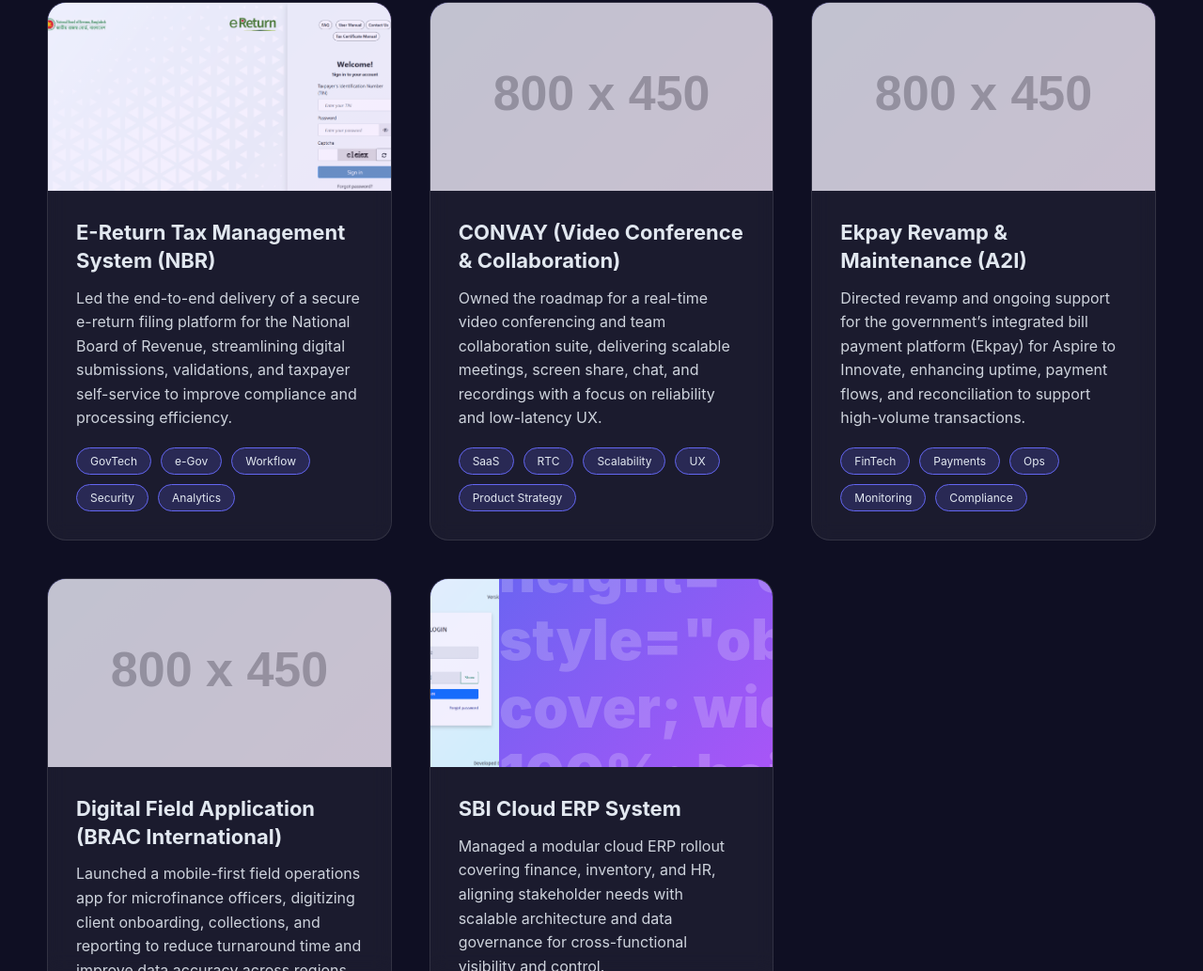
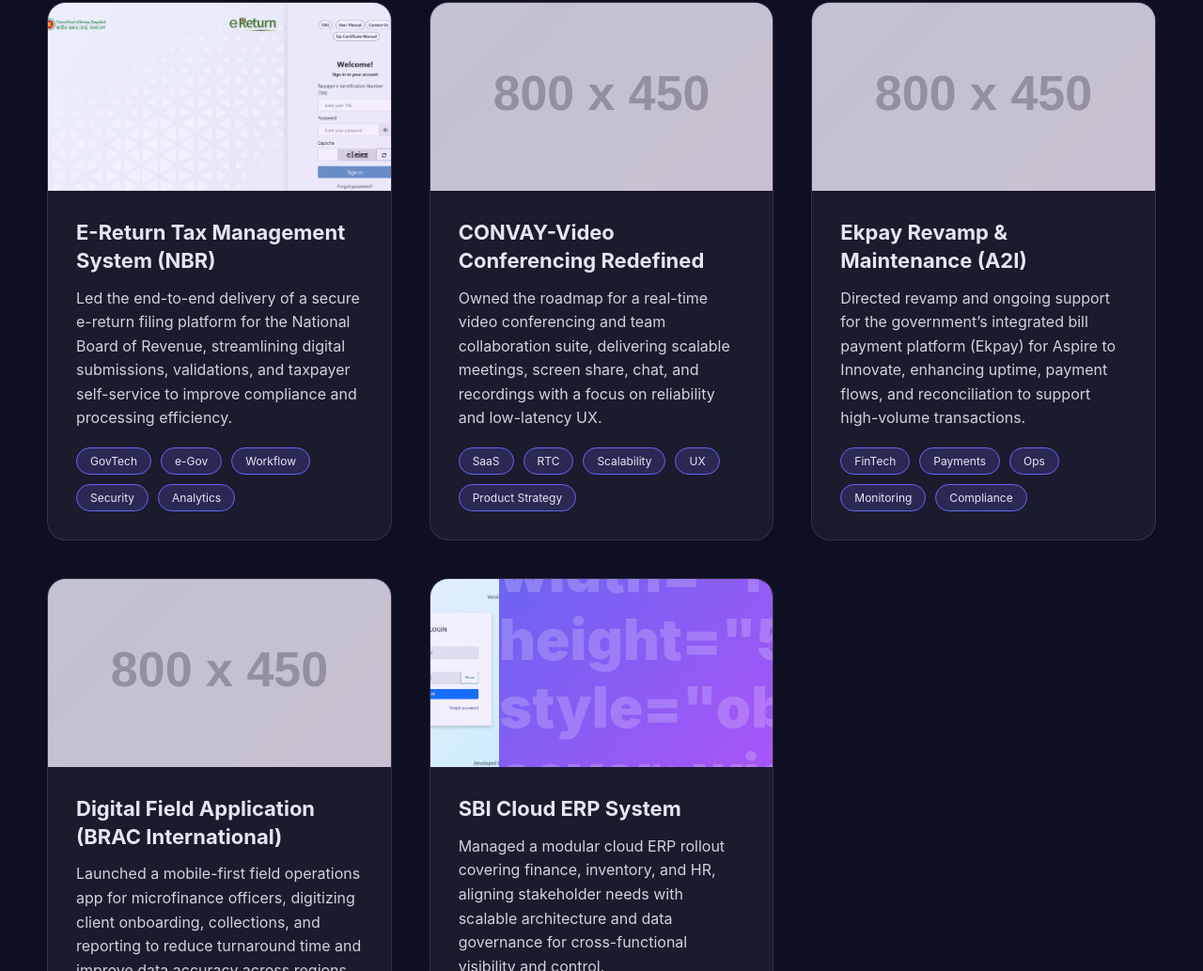
Before and after one commit to Nahian-Raonak/nahian-raonak.github.io, a plain HTML site: page index.html in a window 1280 px wide. Shown: the part 2420-3453 px from the top of the page at 94% size. Drawn offline with Linux system fonts and the light colour scheme; placeholder pictures from the web are drawn by us.

Commit message:
Update index.html

```diff
--- a/index.html
+++ b/index.html
@@ -703,7 +703,7 @@ style="object-fit: cover; width: 100%; height: 100%; object-position: 50% 30%;">
                     <img src="https://via.placeholder.com/800x450?text=CONVAY+Video+Conference" alt="CONVAY video conference platform preview">
                 </div>
                 <div class="project-content">
-                    <h3 class="project-title">CONVAY (Video Conference & Collaboration)</h3>
+                    <h3 class="project-title">CONVAY-Video Conferencing Redefined</h3>
                     <p class="project-description">Owned the roadmap for a real-time video conferencing and team collaboration suite, delivering scalable meetings, screen share, chat, and recordings with a focus on reliability and low-latency UX.</p>
                     <div class="project-tags">
                         <span class="tag">SaaS</span>
@@ -751,7 +751,7 @@ style="object-fit: cover; width: 100%; height: 100%; object-position: 50% 30%;">
             <!-- Project 5 -->
             <div class="project-card">
                 <div class="project-image" aria-label="SBI Cloud ERP cover">
-                    <img src="assets/images/projects/SBI.png" alt="SBI Cloud platform preview"> loading="lazy" decoding="async" width="1024" height="576" style="object-fit: cover; width: 100%; height: 100%; object-position: 50% 30%;">
+                    <img src="assets/images/projects/SBI.png" alt="SBI Cloud platform preview"> loading="lazy" decoding="async" width="1024" height="576" style="object-fit: cover; width: 100%; height: 100%;">
                 </div>
                 <div class="project-content">
                     <h3 class="project-title">SBI Cloud ERP System</h3>
```
